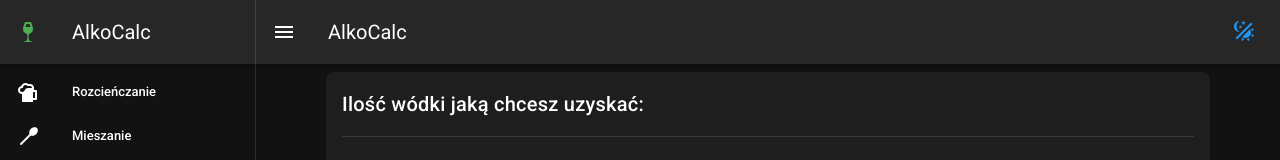
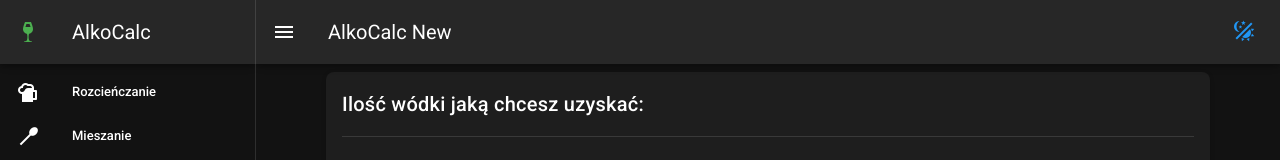
Before and after one commit to mateusz-jozwiak/alkocalcweb, a Vue app: page / in a window 1280 px wide. Shown: the top 160 px of the page. Built offline with nearby package versions, Linux system fonts and the light colour scheme; what vuetify-numeric would draw is missing.

Commit message:
Poprawki

```diff
--- a/src/App.vue
+++ b/src/App.vue
@@ -9,7 +9,7 @@
     <v-app-bar app dark>
       <v-app-bar-nav-icon @click="drawer = !drawer"></v-app-bar-nav-icon>
 
-      <v-toolbar-title>AlkoCalc</v-toolbar-title>
+      <v-toolbar-title>AlkoCalc New</v-toolbar-title>
 
       <v-spacer></v-spacer>
 
```
Also changed, not shown: package.json (+11 -2 lines), 1 other file (tests, documents, lock files or other folders).
